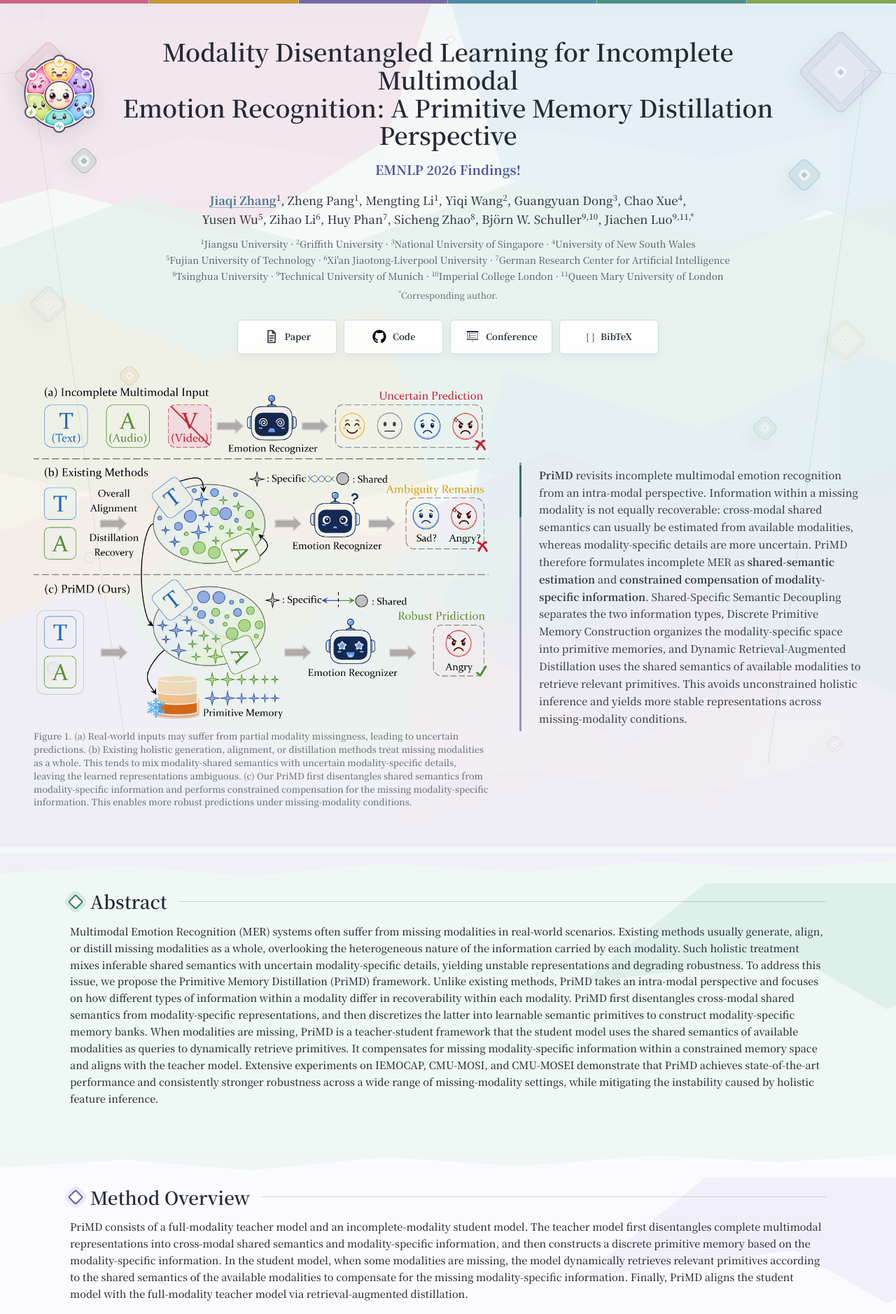
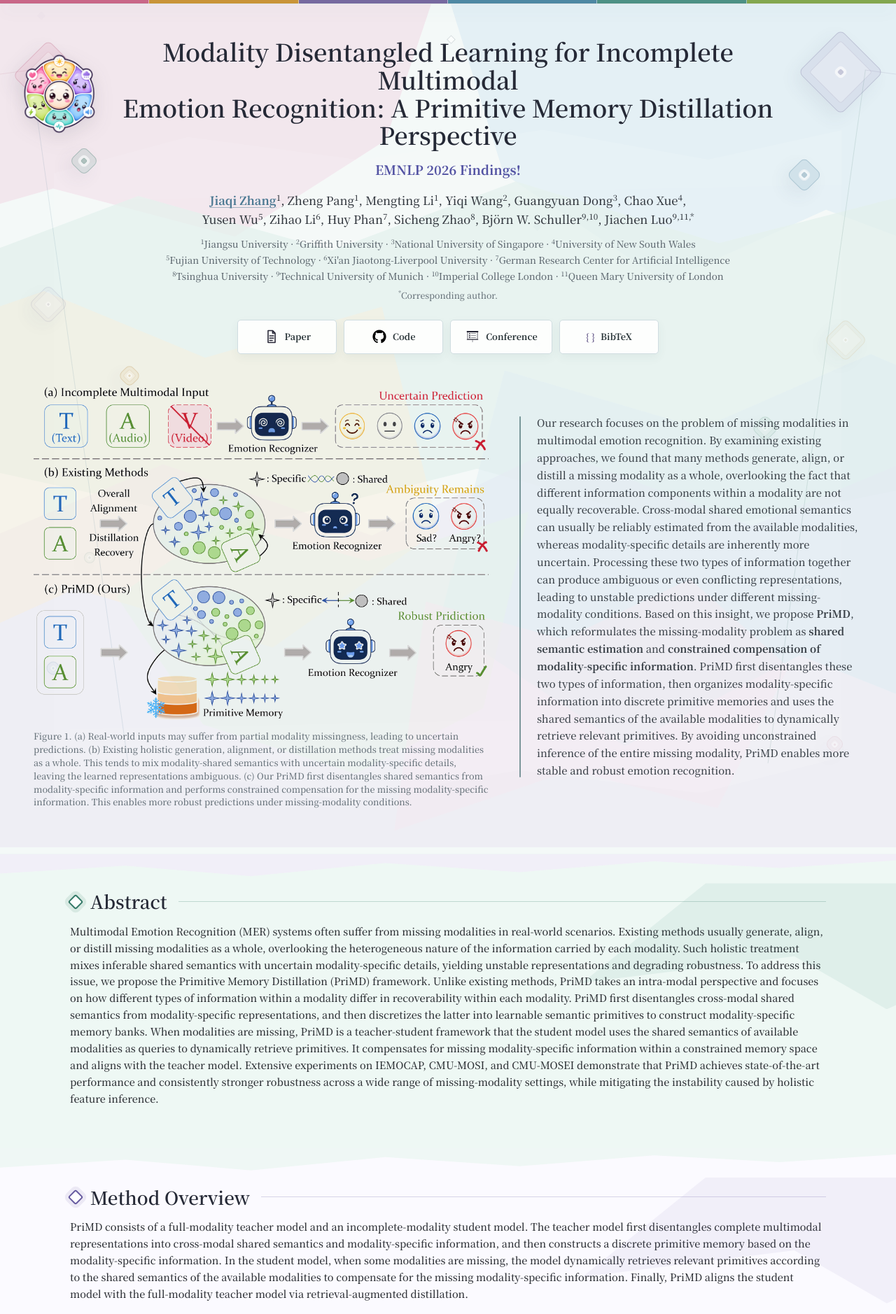
Before and after one commit to JiaqiZhang-Sengoku/JiaqiZhang-Sengoku.github.io, a Jekyll site: the page built from Web/PriMD/index.html, in a window 1280 px wide. Shown: the top 1878 px of the page at 70% size. Built offline with Jekyll 4.4.1, drawn with Linux system fonts in a browser that asks for light colours.

Commit message:
20260707

```diff
--- a/Web/PriMD/index.html
+++ b/Web/PriMD/index.html
@@ -15,7 +15,7 @@ layout: null
   <link rel="shortcut icon" type="image/webp" href="/Web/PriMD/PriMD_Logo.webp?v=20260829-hd">
   <link rel="preload" href="/assets/fonts/noto-serif-sc-latin-vf.woff2?v=20260829" as="font" type="font/woff2" crossorigin>
   <link rel="stylesheet" href="/assets/css/noto-serif-sc.css?v=20260829">
-  <link rel="stylesheet" href="/Web/PriMD/styles.css?v=20260829-noto-serif-sc-compact-30-media">
+  <link rel="stylesheet" href="/Web/PriMD/styles.css?v=20260830-context-line">
 </head>
 <body>
   <main>
@@ -118,15 +118,18 @@ layout: null
         </figure>
         <div class="hero-context">
           <p>
-            <strong>PriMD</strong> revisits incomplete multimodal emotion recognition from an intra-modal perspective.
-            Information within a missing modality is not equally recoverable: cross-modal shared semantics can usually be
-            estimated from available modalities, whereas modality-specific details are more uncertain. PriMD therefore
-            formulates incomplete MER as <strong>shared-semantic estimation</strong> and <strong>constrained compensation of
-            modality-specific information</strong>. Shared-Specific Semantic Decoupling separates the two information types,
-            Discrete Primitive Memory Construction organizes the modality-specific space into primitive memories, and Dynamic
-            Retrieval-Augmented Distillation uses the shared semantics of available modalities to retrieve relevant primitives.
-            This avoids unconstrained holistic inference and yields more stable representations across missing-modality
-            conditions.
+            Our research focuses on the problem of missing modalities in multimodal emotion recognition. By examining existing
+            approaches, we found that many methods generate, align, or distill a missing modality as a whole, overlooking the
+            fact that different information components within a modality are not equally recoverable. Cross-modal shared
+            emotional semantics can usually be reliably estimated from the available modalities, whereas modality-specific
+            details are inherently more uncertain. Processing these two types of information together can produce ambiguous
+            or even conflicting representations, leading to unstable predictions under different missing-modality conditions.
+            Based on this insight, we propose <strong>PriMD</strong>, which reformulates the missing-modality problem as
+            <strong>shared semantic estimation</strong> and <strong>constrained compensation of modality-specific
+            information</strong>. PriMD first disentangles these two types of information, then organizes modality-specific
+            information into discrete primitive memories and uses the shared semantics of the available modalities to
+            dynamically retrieve relevant primitives. By avoiding unconstrained inference of the entire missing modality,
+            PriMD enables more stable and robust emotion recognition.
           </p>
         </div>
       </div>
--- a/Web/PriMD/styles.css
+++ b/Web/PriMD/styles.css
@@ -896,7 +896,7 @@ p {
 .hero-context {
   position: relative;
   padding: 6px 0 6px 25px;
-  border-left: 3px solid #9d94bb;
+  border-left: 0;
   color: #3b4249;
   font-size: 14.7px;
   line-height: 1.69;
@@ -906,11 +906,14 @@ p {
 .hero-context::before {
   content: "";
   position: absolute;
-  top: 4px;
-  left: -3px;
-  width: 3px;
-  height: 74px;
-  background: var(--green);
+  top: 9px;
+  bottom: 9px;
+  left: 0;
+  width: 2px;
+  height: auto;
+  border-radius: 999px;
+  background: #5b7f82;
+  opacity: 0.78;
 }
 
 .hero-context p {
```
